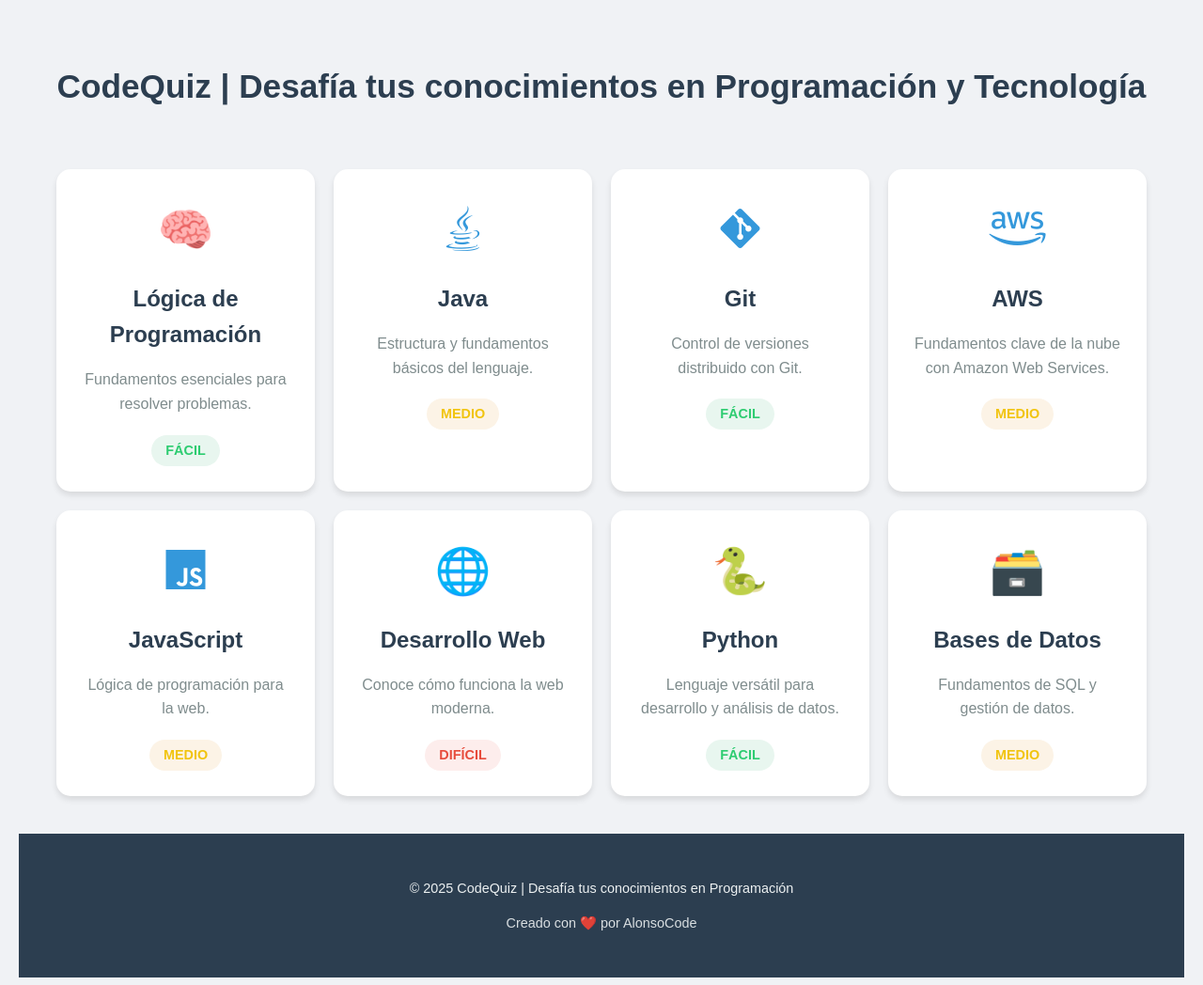
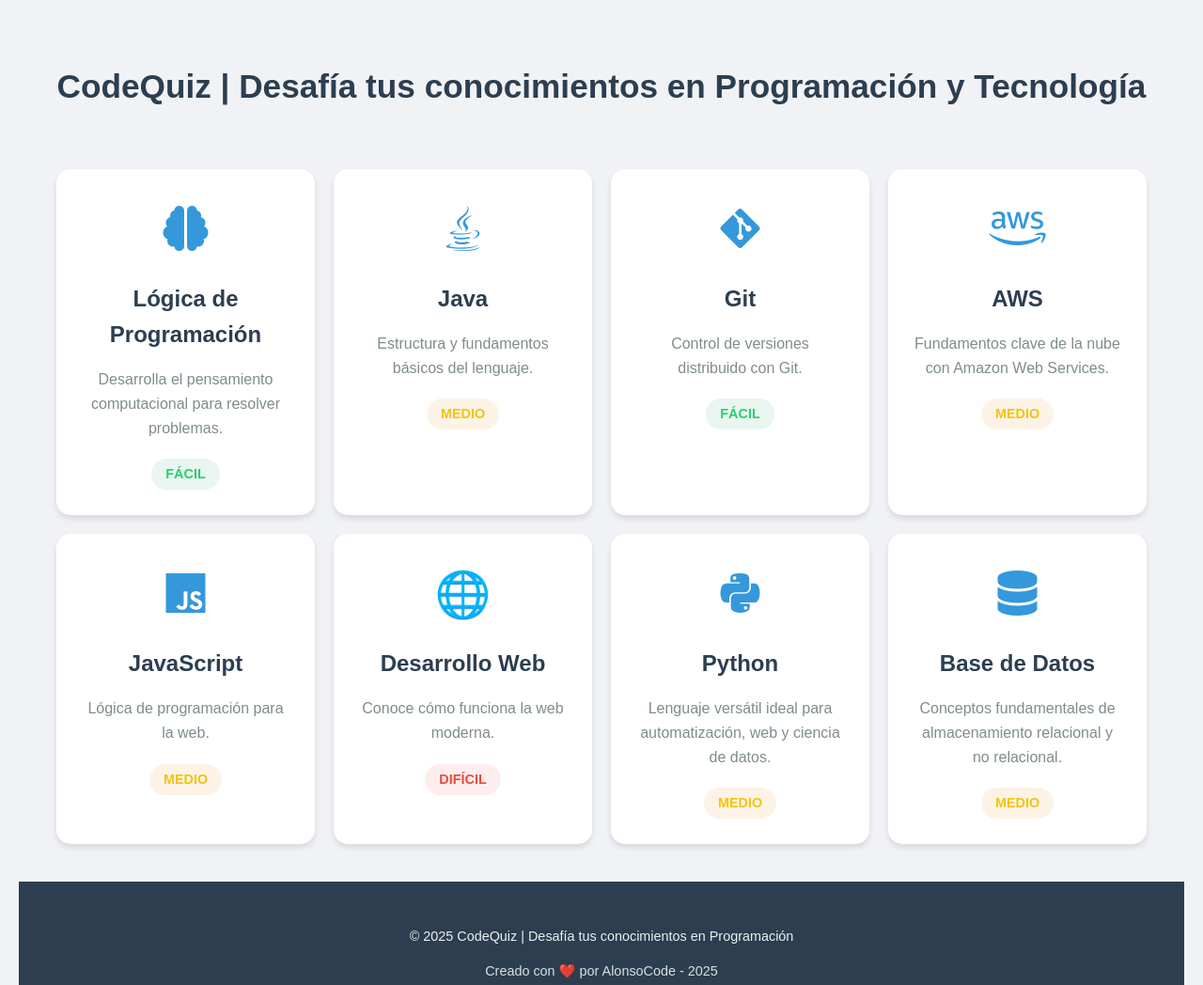
Before and after one commit to uavargas/CodeQuiz, a plain HTML site: page index.html in a window 1280 px wide. Shown: the top 1048 px of the page at 94% size. Drawn offline with Linux system fonts and the light colour scheme.

Commit message:
Agregando íconos del CDN font-awesome

```diff
--- a/index.html
+++ b/index.html
@@ -19,11 +19,14 @@
         <main class="temas-container">
             <!-- Tarjeta 1 - Lógica de Programación -->
             <article class="tema-card" onclick="cargarTema('logica')">
-                <div class="tema-icon">🧠</div>
+                <div class="tema-icon">
+                  <i class="fas fa-brain"></i>
+                </div>
                 <h2>Lógica de Programación</h2>
-                <p>Fundamentos esenciales para resolver problemas.</p>
+                <p>Desarrolla el pensamiento computacional para resolver problemas.</p>
                 <div class="dificultad facil">Fácil</div>
-            </article>
+              </article>
+
 
             <!-- Tarjeta 2 - Java -->
             <article class="tema-card" onclick="cargarTema('java')">
@@ -79,19 +82,23 @@
 
             <!-- Tarjeta 7 - Python -->
             <article class="tema-card" onclick="cargarTema('python')">
-                <div class="tema-icon">🐍</div>
+                <div class="tema-icon">
+                  <i class="fa-brands fa-python"></i>
+                </div>
                 <h2>Python</h2>
-                <p>Lenguaje versátil para desarrollo y análisis de datos.</p>
-                <div class="dificultad facil">Fácil</div>
-            </article>
+                <p>Lenguaje versátil ideal para automatización, web y ciencia de datos.</p>
+                <div class="dificultad medio">Medio</div>
+              </article>
 
             <!-- Tarjeta 8 - Bases de Datos -->
-            <article class="tema-card" onclick="cargarTema('bases-de-datos')">
-                <div class="tema-icon">🗃️</div>
-                <h2>Bases de Datos</h2>
-                <p>Fundamentos de SQL y gestión de datos.</p>
+            <article class="tema-card" onclick="cargarTema('base-de-datos')">
+                <div class="tema-icon">
+                  <i class="fas fa-database"></i>
+                </div>
+                <h2>Base de Datos</h2>
+                <p>Conceptos fundamentales de almacenamiento relacional y no relacional.</p>
                 <div class="dificultad medio">Medio</div>
-            </article>
+              </article>
         </main>
 
         <!-- Sección del Quiz (inicialmente oculta) -->
@@ -104,7 +111,7 @@
         <div class="footer-content">
             <div class="footer-info">
                 <p class="copyright">&copy; 2025 CodeQuiz | Desafía tus conocimientos en Programación</p>
-                <p class="credits">Creado con <span aria-label="amor">❤️</span> por AlonsoCode</p>
+                <p class="credits">Creado con <span aria-label="amor">❤️</span> por AlonsoCode - 2025</p>
             </div>
         </div>
     </footer>
```
